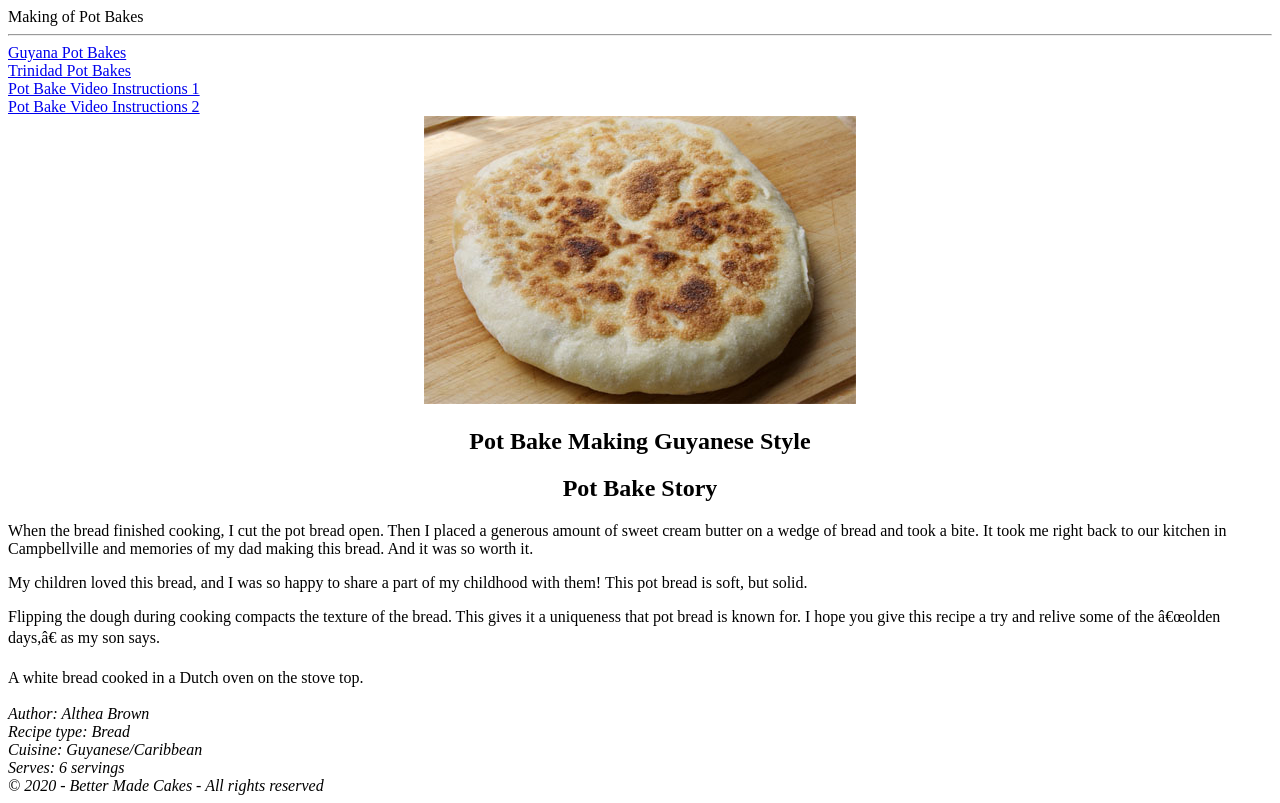
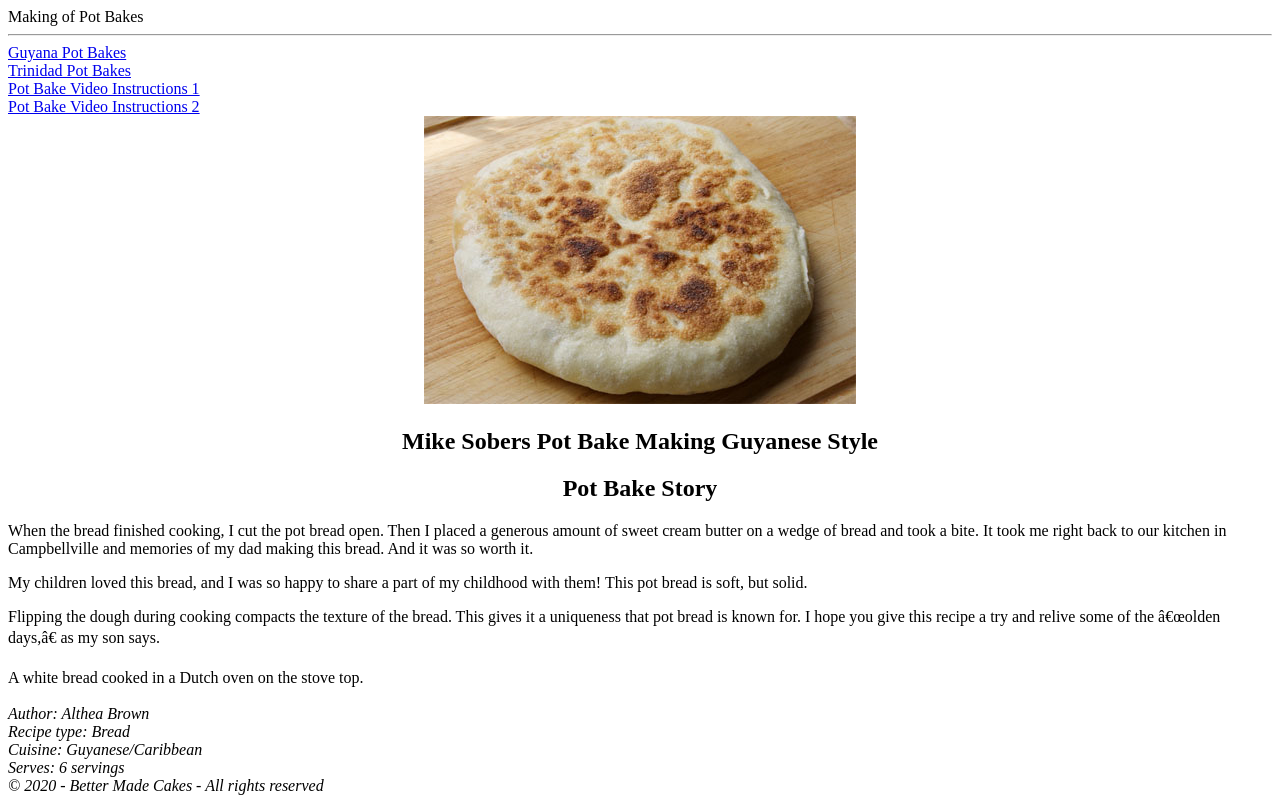
Before and after one commit to mikesobers/potbake, a plain HTML site: page index.html in a window 1280 px wide. Drawn offline with Linux system fonts and the light colour scheme.

Commit message:
Update index.html
Edited the index

```diff
--- a/index.html
+++ b/index.html
@@ -15,7 +15,7 @@
 </nav >
 <section ><center>
 <center><img  src="potbake.jpg" /></center>
-<h1>Pot Bake Making Guyanese Style</h1>
+<h1>Mike Sobers Pot Bake Making Guyanese Style</h1>
 <h2>Pot Bake Story </h2></center>
 </hgroup >
 <p>When the bread finished cooking, I cut the pot bread open. Then I placed a generous amount of sweet cream butter on a wedge of bread and took a bite. It took me right back to our kitchen in Campbellville and memories of my dad making this bread. And it was so worth it. </p>
```
